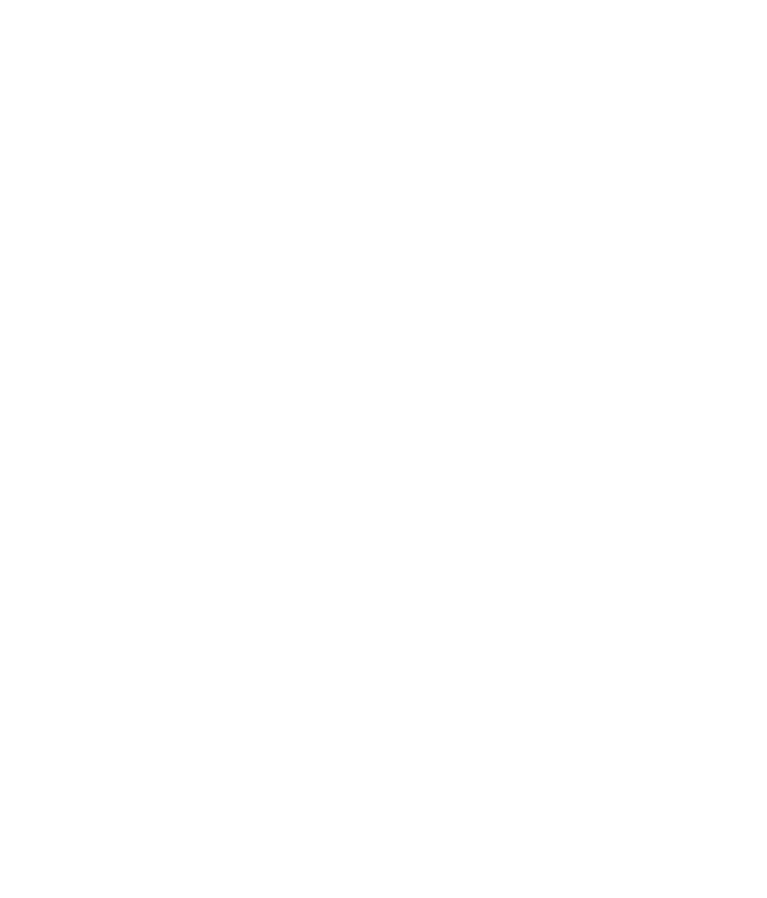
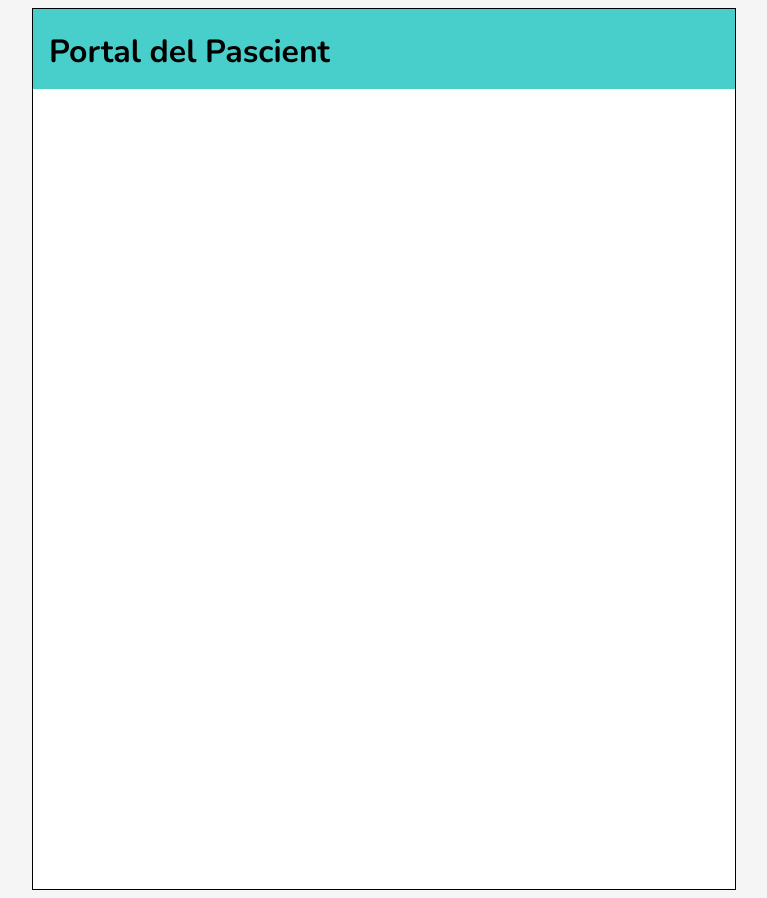
Before and after one commit to MaxVilaRuiz/QResp---Hackathon-Marato-TV3-2024, a website: page Frontend/HTML/index.html in a window 1280 px wide. Shown: the whole page, without its empty margins (256-1023 px from the left). Before the commit the page ends 800 px from the top, so only its background shows below. Drawn offline with nearby package versions, Linux system fonts and the light colour scheme.

Commit message:
Frontend: header - index

```diff
--- a/Frontend/CSS/index.css
+++ b/Frontend/CSS/index.css
@@ -0,0 +1,25 @@
+:root{
+    --main-color: #48CFCB;
+    --background-color: #F5F5F5;
+    --font-family: "Nunito", sans-serif;
+}
+
+body{
+    padding-left: 17.5rem;
+    padding-right: 17.5rem;
+    background-color: var(--background-color);
+}
+form{
+    background-color: white;
+    border: solid 1px black;
+    padding-bottom: 50rem;
+}
+header{
+    height: 5rem;
+    background-color: var(--main-color);
+    display: flex;
+}
+h1{
+    margin-left: 1rem;
+    font-family: var(--font-family);
+}
--- a/Frontend/HTML/index.html
+++ b/Frontend/HTML/index.html
@@ -5,12 +5,19 @@
     <meta http-equiv="X-UA-Compatible" content="IE=edge">
     <meta name="viewport" content="width=device-width, initial-scale=1.0">
 
-    <link rel="stylesheet" href="/Frontend/CSS/index.css">
+    <link rel="stylesheet" href="/Frontend/css/index.css">
+    <link rel="preconnect" href="https://fonts.googleapis.com">
+    <link rel="preconnect" href="https://fonts.gstatic.com" crossorigin>
+    <link href="https://fonts.googleapis.com/css2?family=Nunito:ital,wght@0,200..1000;1,200..1000&family=Rubik:ital,wght@0,300..900;1,300..900&display=swap" rel="stylesheet">
 
     <title>Portal del Pacient</title>
 </head>
 
 <body>
-
+    <form>
+        <header>
+            <h1>Portal del Pascient</h1>
+        </header>
+    </form>
 </body>
 </html>
```
